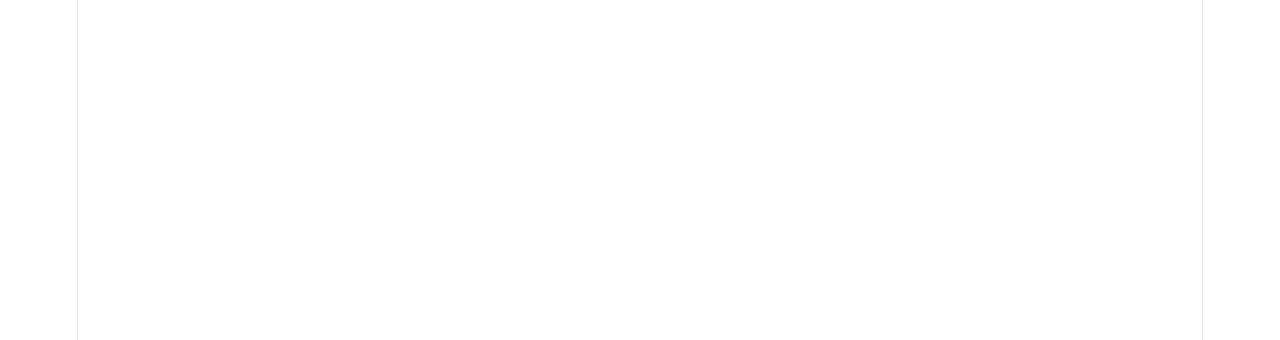
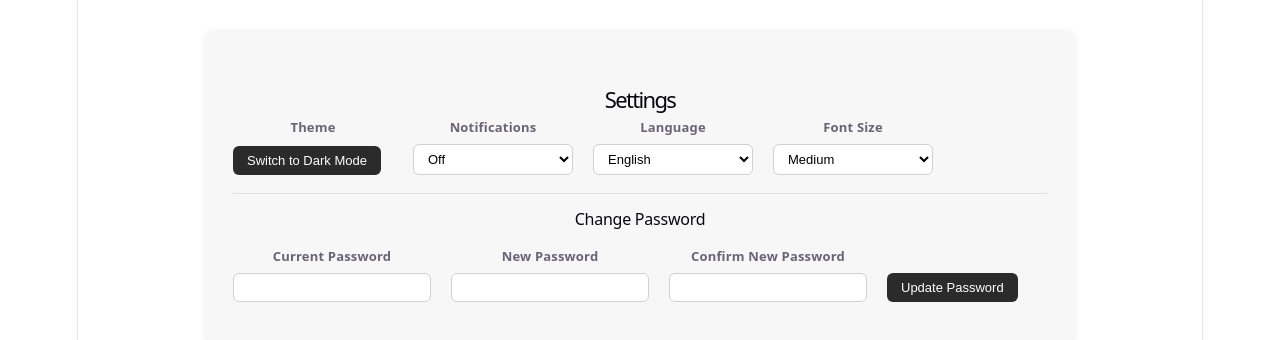
Before and after one commit to tetumer/Hostpital-app, a React (Vite) app in the folder hospital-app/: page /settings in a window 1280 px wide. Before the commit this address had no page. Shown: the top 340 px of the page. Built offline with nearby package versions, Linux system fonts and the light colour scheme.

Commit message:
settings

```diff
--- a/hospital-app/src/App.jsx
+++ b/hospital-app/src/App.jsx
@@ -1,17 +1,19 @@
-import { BrowserRouter, Routes, Route } from 'react-router-dom'
-import PatientList from './PatientList'
-import PatientDetails from './PatientDetails'
-import DoctorList from './DoctorList'
-import DoctorDetails from './DoctorDetails'
-import Appointments from './Appointments'
-import DepartmentList from './DepartmentList'
-import DepartmentDetails from './DepartmentDetails'
-import PrescriptionList from './PrescriptionList'
-import LabReports from './LabReports'
-import Dashboard from './Dashboard'
-import Bill from './Bill'
-import Reception from './Reception'
-import Login from './Login'
+import { BrowserRouter, Routes, Route } from "react-router-dom";
+import PatientList from "./PatientList";
+import PatientDetails from "./PatientDetails";
+import DoctorList from "./DoctorList";
+import DoctorDetails from "./DoctorDetails";
+import Appointments from "./Appointments";
+import DepartmentList from "./DepartmentList";
+import DepartmentDetails from "./DepartmentDetails";
+import PrescriptionList from "./PrescriptionList";
+import LabReports from "./LabReports";
+import Dashboard from "./Dashboard";
+import Bill from "./Bill";
+import Reception from "./Reception";
+import Login from "./Login";
+import Settings from "./Settings";
+import "./App.css";
 
 function App() {
   return (
@@ -30,9 +32,10 @@ function App() {
         <Route path="/bill" element={<Bill />} />
         <Route path="/reception" element={<Reception />} />
         <Route path="/login" element={<Login />} />
+        <Route path="/settings" element={<Settings />} />
       </Routes>
     </BrowserRouter>
-  )
+  );
 }
 
-export default App
+export default App;
--- /dev/null
+++ b/hospital-app/src/Settings.css
@@ -0,0 +1,123 @@
+.settings-container {
+  max-width: 900px;
+  margin: 30px auto;
+  padding: 24px 28px;
+  border-radius: 10px;
+  background-color: #f7f7f8;
+  box-shadow: 0 1px 6px rgba(0, 0, 0, 0.08);
+  font-family: system-ui, sans-serif;
+}
+
+.settings-container h1 {
+  font-size: 22px;
+  margin-bottom: 2px;
+}
+
+.settings-container h2 {
+  font-size: 16px;
+  margin-bottom: 12px;
+}
+
+.settings-user-info {
+  color: #666;
+  margin-bottom: 18px;
+  font-size: 13px;
+}
+
+.settings-row {
+  display: flex;
+  gap: 20px;
+  flex-wrap: wrap;
+  align-items: flex-end;
+  margin-bottom: 18px;
+}
+
+.settings-section {
+  display: flex;
+  flex-direction: column;
+  gap: 4px;
+  min-width: 160px;
+}
+
+.settings-section label {
+  font-weight: 600;
+  font-size: 13px;
+}
+
+.settings-section input,
+.settings-section select {
+  padding: 6px 10px;
+  border-radius: 6px;
+  border: 1px solid #d0d0d0;
+  font-size: 13px;
+  background-color: white;
+}
+
+.settings-divider {
+  height: 1px;
+  background-color: #e0e0e0;
+  margin: 18px 0 16px;
+}
+
+.theme-toggle-btn,
+.save-password-btn {
+  padding: 7px 14px;
+  border-radius: 6px;
+  border: none;
+  background-color: #2b2b2b;
+  color: white;
+  cursor: pointer;
+  font-size: 13px;
+  transition: background-color 0.2s;
+  width: fit-content;
+  margin-top: 2px;
+}
+
+.theme-toggle-btn:hover,
+.save-password-btn:hover {
+  background-color: #444;
+}
+
+.settings-message {
+  font-size: 13px;
+  margin-top: 4px;
+  color: #b00020;
+}
+
+/* Dark mode overrides */
+body.dark .settings-container {
+  background-color: #262626;
+  color: #eee;
+  box-shadow: 0 2px 10px rgba(0, 0, 0, 0.4);
+}
+
+body.dark .settings-container h1,
+body.dark .settings-container h2,
+body.dark .settings-section label {
+  color: #eee;
+}
+
+body.dark .settings-user-info {
+  color: #aaa;
+}
+
+body.dark .settings-section input,
+body.dark .settings-section select {
+  background-color: #333;
+  color: #eee;
+  border-color: #555;
+}
+
+body.dark .settings-divider {
+  background-color: #444;
+}
+
+body.dark .theme-toggle-btn,
+body.dark .save-password-btn {
+  background-color: #555;
+}
+
+body.dark .theme-toggle-btn:hover,
+body.dark .save-password-btn:hover {
+  background-color: #6a6a6a;
+}
--- a/hospital-app/src/Settings.jsx
+++ b/hospital-app/src/Settings.jsx
@@ -1,62 +1,130 @@
-import { useState, useEffect } from 'react'
-import { Link } from 'react-router-dom'
+import { useState, useEffect } from "react";
+import "./Settings.css";
 
-function Settings(){
+function Settings() {
+  const currentUser = JSON.parse(localStorage.getItem("user"));
 
-    const [theme, setTheme] = useState('light');
-    const toggleTheme = () => {
-        setTheme(theme === 'light' ? 'dark' : 'light');
-    };
-    const [password, setPassword] = useState('');
-    const [newPassword, setNewPassword] = useState('');
-    const [confirmPassword, setConfirmPassword] = useState('');
-    const [notificationStatus, setNotificationStatus] = useState('off');
-    const [language, setLanguage] = useState('en');
-    const [fontSize, setFontSize] = useState('medium');
+  const [theme, setTheme] = useState(
+    () => localStorage.getItem("theme") || "light",
+  );
+  const [language, setLanguage] = useState(
+    () => localStorage.getItem("language") || "en",
+  );
+  const [fontSize, setFontSize] = useState(
+    () => localStorage.getItem("fontSize") || "medium",
+  );
+  const [notificationStatus, setNotificationStatus] = useState(
+    () => localStorage.getItem("notificationStatus") || "off",
+  );
 
+  const [currentPassword, setCurrentPassword] = useState("");
+  const [newPassword, setNewPassword] = useState("");
+  const [confirmPassword, setConfirmPassword] = useState("");
+  const [passwordMessage, setPasswordMessage] = useState("");
 
   useEffect(() => {
     document.body.className = theme;
+    localStorage.setItem("theme", theme);
   }, [theme]);
 
-    return(
-        <div>
+  useEffect(() => {
+    localStorage.setItem("language", language);
+  }, [language]);
+  useEffect(() => {
+    localStorage.setItem("fontSize", fontSize);
+  }, [fontSize]);
+  useEffect(() => {
+    localStorage.setItem("notificationStatus", notificationStatus);
+  }, [notificationStatus]);
+
+  const toggleTheme = () => setTheme(theme === "light" ? "dark" : "light");
+
+  const handleChangePassword = () => {
+    setPasswordMessage("");
+
+    if (!newPassword || !confirmPassword || !currentPassword) {
+      setPasswordMessage("Please fill in all password fields.");
+      return;
+    }
+
+    if (newPassword !== confirmPassword) {
+      setPasswordMessage("New password and confirmation don't match.");
+      return;
+    }
+
+    fetch(`https://localhost:7172/api/user/${currentUser.id}/password`, {
+      method: "PUT",
+      headers: { "Content-Type": "application/json" },
+      body: JSON.stringify({
+        CurrentPassword: currentPassword,
+        NewPassword: newPassword,
+      }),
+    })
+      .then((response) => {
+        if (!response.ok) {
+          throw new Error("Current password is incorrect.");
+        }
+        return response.json();
+      })
+      .then(() => {
+        setPasswordMessage("Password updated successfully.");
+        setCurrentPassword("");
+        setNewPassword("");
+        setConfirmPassword("");
+      })
+      .catch((error) => {
+        setPasswordMessage(error.message);
+      });
+  };
+
+  return (
+    <div className="settings-container">
       <h1>Settings</h1>
-            <div>
-                <label>Theme:</label>
-                <button onClick={toggleTheme}>Toggle Theme</button>
+
+      {currentUser && (
+        <p className="settings-user-info">
+          Logged in as <strong>{currentUser.username}</strong> (
+          {currentUser.role})
+        </p>
+      )}
+
+      <div className="settings-row">
+        <div className="settings-section">
+          <label>Theme</label>
+          <button className="theme-toggle-btn" onClick={toggleTheme}>
+            Switch to {theme === "light" ? "Dark" : "Light"} Mode
+          </button>
         </div>
-            <div>
-                <h1>Change password</h1>
-                <label>Password:</label>
-                <input type="password" value={password} onChange={(e) => setPassword(e.target.value)} />
-            </div>
-            <div>
-                <label>New Password:</label>
-                <input type="password" value={newPassword} onChange={(e) => setNewPassword(e.target.value)} />
-            </div>
-            <div>
-                <label>Confirm Password:</label>
-                <input type="password" value={confirmPassword} onChange={(e) => setConfirmPassword(e.target.value)} />
-            </div>
-            <div>
-                <label>Enable Notifications</label>
-                <select value={notificationStatus} onChange={(e) => setNotificationStatus(e.target.value)}>
+
+        <div className="settings-section">
+          <label>Notifications</label>
+          <select
+            value={notificationStatus}
+            onChange={(e) => setNotificationStatus(e.target.value)}
+          >
             <option value="on">On</option>
             <option value="off">Off</option>
           </select>
         </div>
-            <div>
-                <label>Language:</label>
-                <select value={language} onChange={(e) => setLanguage(e.target.value)}>
+
+        <div className="settings-section">
+          <label>Language</label>
+          <select
+            value={language}
+            onChange={(e) => setLanguage(e.target.value)}
+          >
             <option value="en">English</option>
             <option value="es">Spanish</option>
             <option value="fr">French</option>
           </select>
         </div>
-            <div>
-                <label>Font Size:</label>
-                <select value={fontSize} onChange={(e) => setFontSize(e.target.value)}>
+
+        <div className="settings-section">
+          <label>Font Size</label>
+          <select
+            value={fontSize}
+            onChange={(e) => setFontSize(e.target.value)}
+          >
             <option value="small">Small</option>
             <option value="medium">Medium</option>
             <option value="large">Large</option>
@@ -64,12 +132,47 @@ function Settings(){
         </div>
       </div>
 
+      <div className="settings-divider"></div>
 
-)
+      <h2>Change Password</h2>
+      <div className="settings-row">
+        <div className="settings-section">
+          <label>Current Password</label>
+          <input
+            type="password"
+            value={currentPassword}
+            onChange={(e) => setCurrentPassword(e.target.value)}
+          />
+        </div>
 
+        <div className="settings-section">
+          <label>New Password</label>
+          <input
+            type="password"
+            value={newPassword}
+            onChange={(e) => setNewPassword(e.target.value)}
+          />
+        </div>
 
+        <div className="settings-section">
+          <label>Confirm New Password</label>
+          <input
+            type="password"
+            value={confirmPassword}
+            onChange={(e) => setConfirmPassword(e.target.value)}
+          />
+        </div>
 
-
+        <div className="settings-section">
+          <label>&nbsp;</label>
+          <button className="save-password-btn" onClick={handleChangePassword}>
+            Update Password
+          </button>
+        </div>
+      </div>
+      {passwordMessage && <p className="settings-message">{passwordMessage}</p>}
+    </div>
+  );
 }
 
-export default Settings
+export default Settings;
```
Lines whose indentation alone changed are shown as unchanged.
